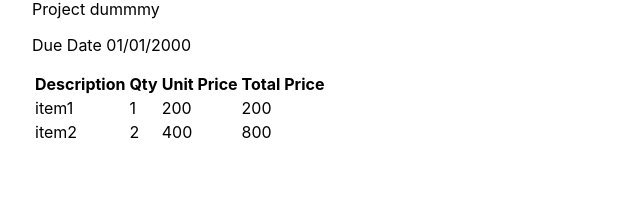
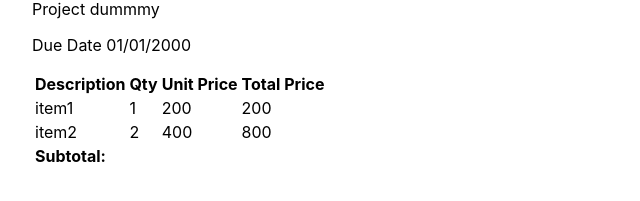
Before and after one commit to TheJSGirl/Invoice-app, a React (Create React App) app: page / in a window 1280 px wide. Shown: the part 411-612 px from the top of the page, without its empty margins (0-640 px from the left). Built offline with nearby package versions, Linux system fonts and the light colour scheme.

Commit message:
code refactor

```diff
--- a/src/Invoice/Invoice.js
+++ b/src/Invoice/Invoice.js
@@ -19,10 +19,24 @@ class Invoice extends Component {
                 qty:2,
                 unitPrice: 400,}
 
-            ]
+            ],
+            subTotal: ''
+
         }
     }
     render() {
+        let total;
+        const res = this.state.items.map((item) => {
+             total += item.unitPrice*item.qty;
+            return (
+              <tr>
+                  <td>{item.item}</td>
+                  <td>{item.qty}</td>
+                  <td>{item.unitPrice}</td>
+                  <td>{item.unitPrice*item.qty}</td>
+              </tr>
+            )
+        });
         return (
             <div>
                 <table>
@@ -32,16 +46,10 @@ class Invoice extends Component {
                         <th>Unit Price</th>
                         <th>Total Price</th>
                     </tr>
-                    {this.state.items.map((item) => {
-                            return (
-                              <tr>
-                                  <td>{item.item}</td>
-                                  <td>{item.qty}</td>
-                                  <td>{item.unitPrice}</td>
-                                  <td>{item.unitPrice*item.qty}</td>
-                              </tr>
-                            )
-                        })}
+                {res}
+                <tr>
+                    <th>Subtotal: {}</th>
+                </tr>
                 </table>
             </div>
         )
```
